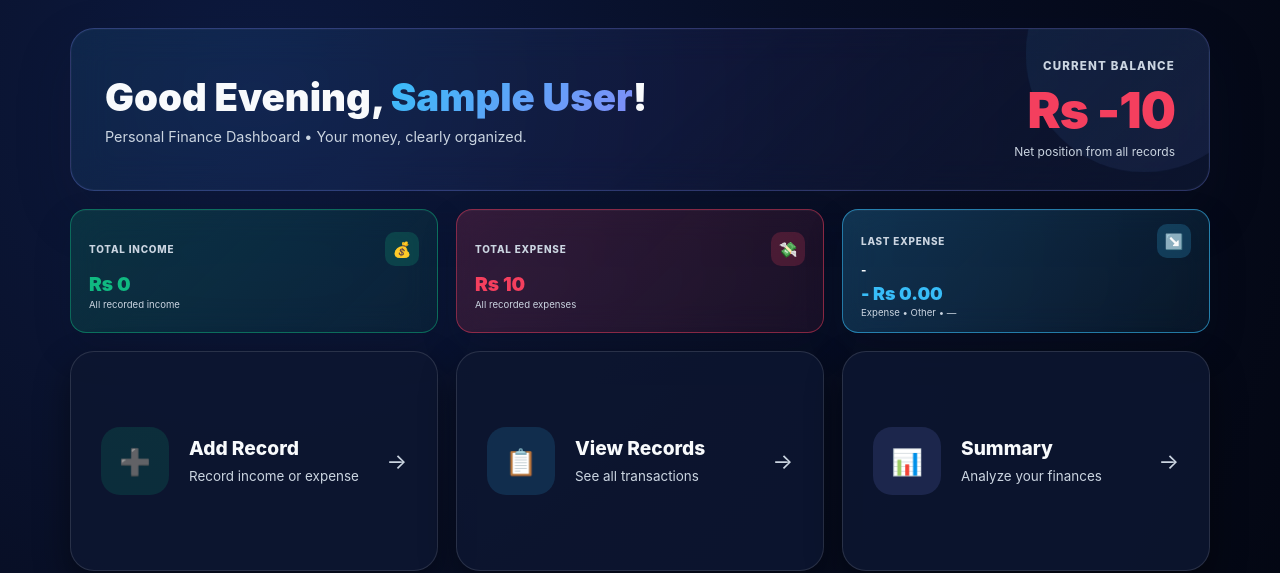
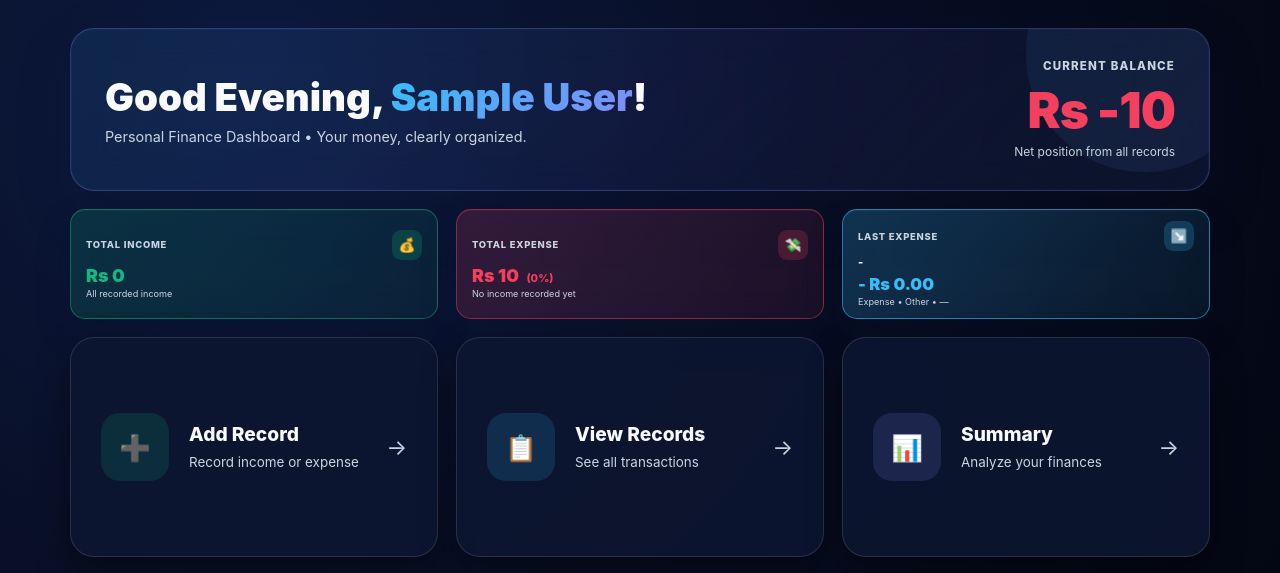
Before and after one commit to UmairSiddique-SE/PersonaL-Expense-Tracker, a Flask app: page /dashboard in a window 1280 px wide. Shown: the part 69-642 px from the top of the page. Run offline with Flask 3, Linux system fonts and the light colour scheme; the visitor is signed in with stand-in values (Sample User, id 1); a database or web service that is not in the repository returns one stand-in record (values such as "Sample title").

Commit message:
Refine dashboard KPI cards and expense percentage

```diff
--- a/templates/dashboard.html
+++ b/templates/dashboard.html
@@ -20,21 +20,21 @@
         .page-shell{width:100%;max-width:1180px;margin:0 auto;padding:28px 20px 50px}.flash-container{width:100%;margin-bottom:16px}.flash-message{padding:12px 18px;border-radius:12px;margin-bottom:8px;font-weight:600;font-size:.9rem}.flash-message.success{background:rgba(16,185,129,.15);color:var(--currency-income);border:1px solid rgba(16,185,129,.3)}.flash-message.danger{background:rgba(244,63,94,.15);color:var(--currency-expense);border:1px solid rgba(244,63,94,.3)}
         .hero-card{width:100%;background:var(--bg-card);border:1.5px solid var(--border-color);border-radius:24px;padding:30px 34px;box-shadow:var(--shadow-card);backdrop-filter:blur(18px);margin-bottom:18px;display:flex;justify-content:space-between;align-items:center;gap:24px;position:relative;overflow:hidden;animation:fadeUp .45s ease both}.hero-card:before{content:'';position:absolute;top:-90px;right:-50px;width:230px;height:230px;border-radius:50%;background:linear-gradient(135deg,rgba(56,189,248,.13),rgba(129,140,248,.12));pointer-events:none}.hero-left,.hero-balance{position:relative;z-index:1}.hero-left h1{font-size:clamp(1.7rem,3vw,2.4rem);font-weight:900;margin:0 0 8px}.user-name{background:linear-gradient(135deg,#38bdf8,#818cf8);-webkit-background-clip:text;background-clip:text;-webkit-text-fill-color:transparent}.hero-left p{margin:0;color:var(--text-secondary);font-size:.9rem}.hero-balance{text-align:right}.balance-label{display:block;font-size:.72rem;font-weight:800;text-transform:uppercase;letter-spacing:.1em;color:var(--text-secondary);margin-bottom:7px}.balance-value{font-size:clamp(2.1rem,4vw,3.1rem);font-weight:900;letter-spacing:-1px}.balance-positive{color:#10b981}.balance-negative{color:#f43f5e}.balance-caption{font-size:.75rem;color:var(--text-secondary)}
         .kpi-row{display:grid;grid-template-columns:repeat(3,1fr);gap:18px;margin-bottom:18px}
-        .kpi-card{min-width:0;min-height:88px;padding:14px 18px;border-radius:16px;background:var(--bg-card);border:1.5px solid var(--border-color);box-shadow:var(--shadow-card);transition:transform .2s ease,box-shadow .2s ease,border-color .2s ease;display:flex;flex-direction:column;justify-content:center;position:relative;overflow:hidden}
+        .kpi-card{min-width:0;min-height:80px;padding:11px 15px;border-radius:15px;background:var(--bg-card);border:1.5px solid var(--border-color);box-shadow:var(--shadow-card);transition:transform .2s ease,box-shadow .2s ease,border-color .2s ease;display:flex;flex-direction:column;justify-content:center;position:relative;overflow:hidden}
         .kpi-card:hover{transform:translateY(-3px);box-shadow:var(--shadow-card)}
         .kpi-top{display:flex;justify-content:space-between;align-items:center;gap:10px}
-        .kpi-label{font-size:.62rem;font-weight:850;text-transform:uppercase;letter-spacing:.08em;color:var(--text-secondary)}
-        .kpi-icon{width:34px;height:34px;border-radius:10px;display:grid;place-items:center;font-size:.95rem;flex-shrink:0}
+        .kpi-label{font-size:.59rem;font-weight:850;text-transform:uppercase;letter-spacing:.08em;color:var(--text-secondary)}
+        .kpi-icon{width:30px;height:30px;border-radius:9px;display:grid;place-items:center;font-size:.85rem;flex-shrink:0}
         .income-kpi{border-color:rgba(16,185,129,.48);background:linear-gradient(135deg,rgba(16,185,129,.18),rgba(16,185,129,.07))}.income-kpi .kpi-icon{background:rgba(16,185,129,.2)}
         .expense-kpi{border-color:rgba(244,63,94,.48);background:linear-gradient(135deg,rgba(244,63,94,.18),rgba(244,63,94,.07))}.expense-kpi .kpi-icon{background:rgba(244,63,94,.2)}
-        .transaction-kpi{border-color:rgba(56,189,248,.48);background:linear-gradient(135deg,rgba(56,189,248,.18),rgba(56,189,248,.07))}.transaction-kpi.income{border-color:rgba(16,185,129,.55);background:linear-gradient(135deg,rgba(16,185,129,.2),rgba(16,185,129,.07))}.transaction-kpi.expense{border-color:rgba(244,63,94,.55);background:linear-gradient(135deg,rgba(244,63,94,.2),rgba(244,63,94,.07))}.transaction-kpi .kpi-icon{background:rgba(56,189,248,.18)}.transaction-kpi.income .kpi-icon{background:rgba(16,185,129,.2)}.transaction-kpi.expense .kpi-icon{background:rgba(244,63,94,.2)}
-        .kpi-value{font-size:clamp(1.05rem,1.5vw,1.35rem);font-weight:900;margin:6px 0 2px;white-space:nowrap;overflow:hidden;text-overflow:ellipsis}.income-kpi .kpi-value{color:var(--currency-income)}.expense-kpi .kpi-value{color:var(--currency-expense)}.transaction-kpi .kpi-value{font-size:clamp(.95rem,1.4vw,1.2rem)}.transaction-kpi.income .kpi-value{color:var(--currency-income)}.transaction-kpi.expense .kpi-value{color:var(--currency-expense)}
-        .transaction-name{font-size:.72rem;font-weight:850;white-space:nowrap;overflow:hidden;text-overflow:ellipsis;margin-top:5px}.transaction-meta{font-size:.6rem;color:var(--text-secondary);margin-top:1px;white-space:nowrap;overflow:hidden;text-overflow:ellipsis}
+        .transaction-kpi{border-color:rgba(56,189,248,.58);background:linear-gradient(135deg,rgba(56,189,248,.22),rgba(56,189,248,.07))}.transaction-kpi.income{border-color:rgba(16,185,129,.55);background:linear-gradient(135deg,rgba(16,185,129,.2),rgba(16,185,129,.07))}.transaction-kpi.expense{border-color:rgba(244,63,94,.55);background:linear-gradient(135deg,rgba(244,63,94,.2),rgba(244,63,94,.07))}.transaction-kpi .kpi-icon{background:rgba(56,189,248,.2)}.transaction-kpi.income .kpi-icon{background:rgba(16,185,129,.2)}.transaction-kpi.expense .kpi-icon{background:rgba(244,63,94,.2)}
+        .kpi-value{font-size:clamp(1rem,1.4vw,1.25rem);font-weight:900;margin:5px 0 1px;white-space:nowrap;overflow:hidden;text-overflow:ellipsis}.income-kpi .kpi-value{color:var(--currency-income)}.expense-kpi .kpi-value{color:var(--currency-expense)}.transaction-kpi .kpi-value{font-size:clamp(.92rem,1.3vw,1.15rem)}.transaction-kpi.income .kpi-value{color:var(--currency-income)}.transaction-kpi.expense .kpi-value{color:var(--currency-expense)}
+        .expense-percent{font-size:.68rem;font-weight:800;color:var(--currency-expense);margin-left:4px}.transaction-name{font-size:.7rem;font-weight:850;white-space:nowrap;overflow:hidden;text-overflow:ellipsis;margin-top:4px}.transaction-meta{font-size:.57rem;color:var(--text-secondary);margin-top:1px;white-space:nowrap;overflow:hidden;text-overflow:ellipsis}
         .module-grid{display:grid;grid-template-columns:repeat(3,1fr);gap:18px;margin-bottom:20px}.module-card{display:flex;align-items:center;gap:20px;min-height:180px;padding:34px 30px;border-radius:24px;background:var(--bg-card);border:1.5px solid var(--border-color);box-shadow:var(--shadow-card);text-decoration:none;color:var(--text-primary);transition:transform .2s ease,box-shadow .2s ease,border-color .2s ease}.module-card:hover{transform:translateY(-4px);box-shadow:var(--shadow-card)}.add-record-card{border-color:rgba(16,185,129,.38)}.view-card{border-color:rgba(56,189,248,.38)}.summary-mod-card{border-color:rgba(129,140,248,.38)}.mod-icon{width:68px;height:68px;display:grid;place-items:center;border-radius:19px;font-size:1.6rem;flex-shrink:0}.add-record-card .mod-icon{background:rgba(16,185,129,.15)}.view-card .mod-icon{background:rgba(56,189,248,.15)}.summary-mod-card .mod-icon{background:rgba(129,140,248,.15)}.module-copy{min-width:0}.module-card h3{font-size:1.2rem;margin:0 0 7px;font-weight:850}.module-card p{margin:0;color:var(--text-secondary);font-size:.84rem;line-height:1.45;white-space:nowrap;overflow:hidden;text-overflow:ellipsis}.module-arrow{margin-left:auto;font-size:1.35rem;color:var(--text-secondary)}
         .footer{padding:16px;border-top:1px solid var(--border-color);color:var(--text-muted);text-align:center;font-size:.82rem}.footer strong{color:var(--accent-primary)}
         @keyframes fadeUp{from{opacity:0;transform:translateY(14px)}to{opacity:1;transform:translateY(0)}}
-        @media(max-width:900px){.kpi-row,.module-grid{grid-template-columns:1fr 1fr}.kpi-card{min-height:82px}.module-card{min-height:155px}}
-        @media(max-width:760px){.navbar{padding:12px 16px}.page-shell{padding:16px 13px 40px}.hero-card{padding:22px 20px;flex-direction:column;align-items:flex-start}.hero-balance{text-align:left}.kpi-row{grid-template-columns:1fr;gap:10px}.module-grid{grid-template-columns:1fr;gap:10px}.user-info{gap:8px}.kpi-card{padding:14px 16px;min-height:84px}.kpi-icon{width:32px;height:32px}.module-card{min-height:130px;padding:24px 20px}.mod-icon{width:56px;height:56px}.profile-dropdown{right:0;min-width:155px}}
+        @media(max-width:900px){.kpi-row,.module-grid{grid-template-columns:1fr 1fr}.kpi-card{min-height:76px}.module-card{min-height:155px}}
+        @media(max-width:760px){.navbar{padding:12px 16px}.page-shell{padding:16px 13px 40px}.hero-card{padding:22px 20px;flex-direction:column;align-items:flex-start}.hero-balance{text-align:left}.kpi-row{grid-template-columns:1fr;gap:10px}.module-grid{grid-template-columns:1fr;gap:10px}.user-info{gap:8px}.kpi-card{padding:12px 14px;min-height:78px}.kpi-icon{width:29px;height:29px}.module-card{min-height:130px;padding:24px 20px}.mod-icon{width:56px;height:56px}.profile-dropdown{right:0;min-width:155px}}
     </style>
 </head>
 <body>
@@ -74,8 +74,8 @@
         </article>
         <article class="kpi-card expense-kpi">
             <div class="kpi-top"><span class="kpi-label">Total Expense</span><span class="kpi-icon">💸</span></div>
-            <div class="kpi-value">Rs {{ "{:,.0f}".format(total_expense) }}</div>
-            <div class="transaction-meta">All recorded expenses</div>
+            <div class="kpi-value">Rs {{ "{:,.0f}".format(total_expense) }} <span class="expense-percent">({% if total_income > 0 %}{{ ((total_expense / total_income) * 100)|round(1) }}{% else %}0{% endif %}%)</span></div>
+            <div class="transaction-meta">{% if total_income > 0 %}{{ ((total_expense / total_income) * 100)|round(1) }}% of total income{% else %}No income recorded yet{% endif %}</div>
         </article>
         <article class="kpi-card transaction-kpi" id="lastTransactionCard">
             <div class="kpi-top"><span class="kpi-label">Last Transaction</span><span class="kpi-icon" id="lastTransactionIcon">↕️</span></div>
```
